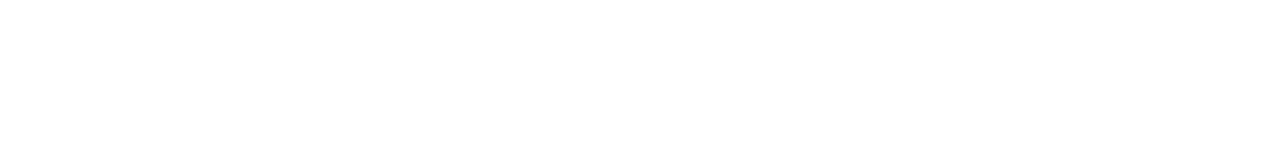
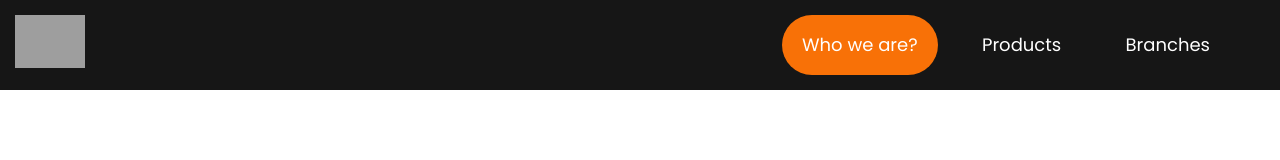
Before and after one commit to tirthajyoti-ghosh/restaurant-page, a website built with webpack: page dist/index.html in a window 1280 px wide. Built offline with Linux system fonts and the light colour scheme; grey boxes are pictures that could not be loaded.

Commit message:
Add navbar
- Add style.css
- Update webpack config to compile style.css

```diff
--- a/src/index.js
+++ b/src/index.js
@@ -0,0 +1 @@
+import './style.css';
--- /dev/null
+++ b/src/style.css
@@ -0,0 +1,45 @@
+@import url('https://fonts.googleapis.com/css2?family=Poppins&display=swap');
+
+* {
+  margin: 0;
+  padding: 0;
+  box-sizing: border-box;
+  font-family: 'Poppins', sans-serif;
+}
+
+a {
+  text-decoration: none;
+  color: inherit;
+}
+
+header nav {
+  background-color: #161616;
+  display: flex;
+  justify-content: space-between;
+  width: 100%;
+}
+
+nav #logo {
+  margin: 15px;
+}
+
+nav .nav-list {
+  width: 35%;
+  display: flex;
+  justify-content: space-between;
+  align-items: center;
+  color: #fff;
+  list-style-type: none;
+  margin: 15px 50px 15px 0;
+}
+
+.nav-list .nav-links {
+  padding: 20px;
+  font-size: 18px;
+  line-height: 20px;
+}
+
+.nav-list .active {
+  background-color: #f87107;
+  border-radius: 45px;
+}
--- a/webpack.config.js
+++ b/webpack.config.js
@@ -6,4 +6,15 @@ module.exports = {
     filename: 'main.js',
     path: path.resolve(__dirname, 'dist'),
   },
+  module: {
+    rules:[
+      {
+        test: /\.css$/,
+        use: [
+          'style-loader',
+          'css-loader',
+        ],
+      },
+    ],
+  },
 };
```
Also changed, not shown: package.json (+8 -0 lines), dist/index.html, dist/main.js.
